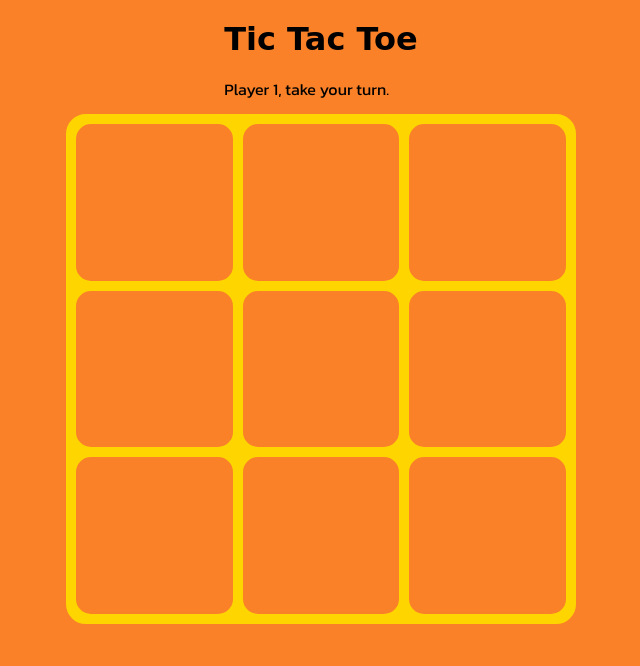
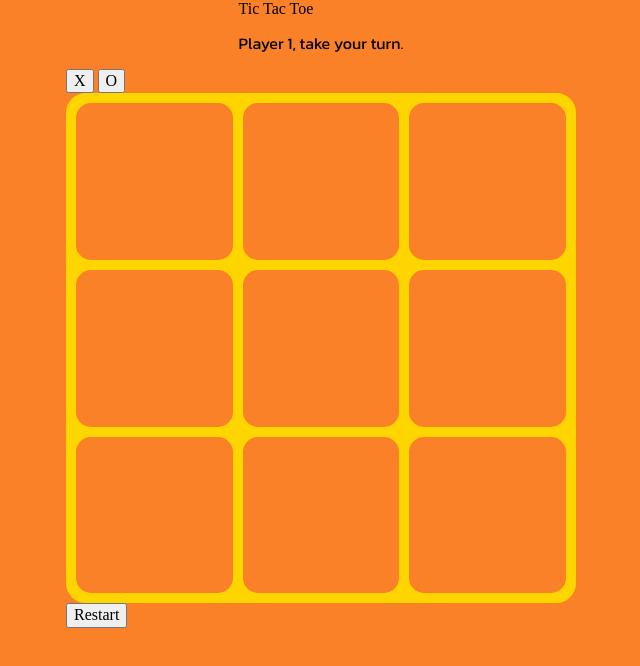
Before and after one commit to nufc-hub/tic-tac-toe, a plain HTML site: page index.html in a window 1280 px wide. Shown: the whole page, without its empty margins (319-959 px from the left). Drawn offline with nearby package versions, Linux system fonts and the light colour scheme; a web font is replaced by a local one.

Commit message:
Add player selection & restart buttons

```diff
--- a/index.html
+++ b/index.html
@@ -13,12 +13,17 @@
 <body>
     <header>
         <div>
-            <h1>Tic Tac Toe</h1>
+            <div class="page-title">Tic Tac Toe</div>
         </div>
         <div>
-            <p><span>Player 1</span>, take your turn.</p>
+            <p class="game-message"><span class="player">Player 1</span>, take your turn.</p>
         </div>
     </header>
+    <div class="middle">
+        <div class="select-player">
+            <button class="player-x">X</button>
+            <button class="player-o">O</button>
+        </div>
         <div class="grid-container">
             <div class="game-board">
                 <div class="cell"></div>
@@ -32,5 +37,9 @@
                 <div class="cell"></div>
             </div>
         </div>
+        <div>
+            <button class="restart-button">Restart</button>
+        </div>
+    </div>
 </body>
 </html>
```
Lines whose indentation alone changed are shown as unchanged.
